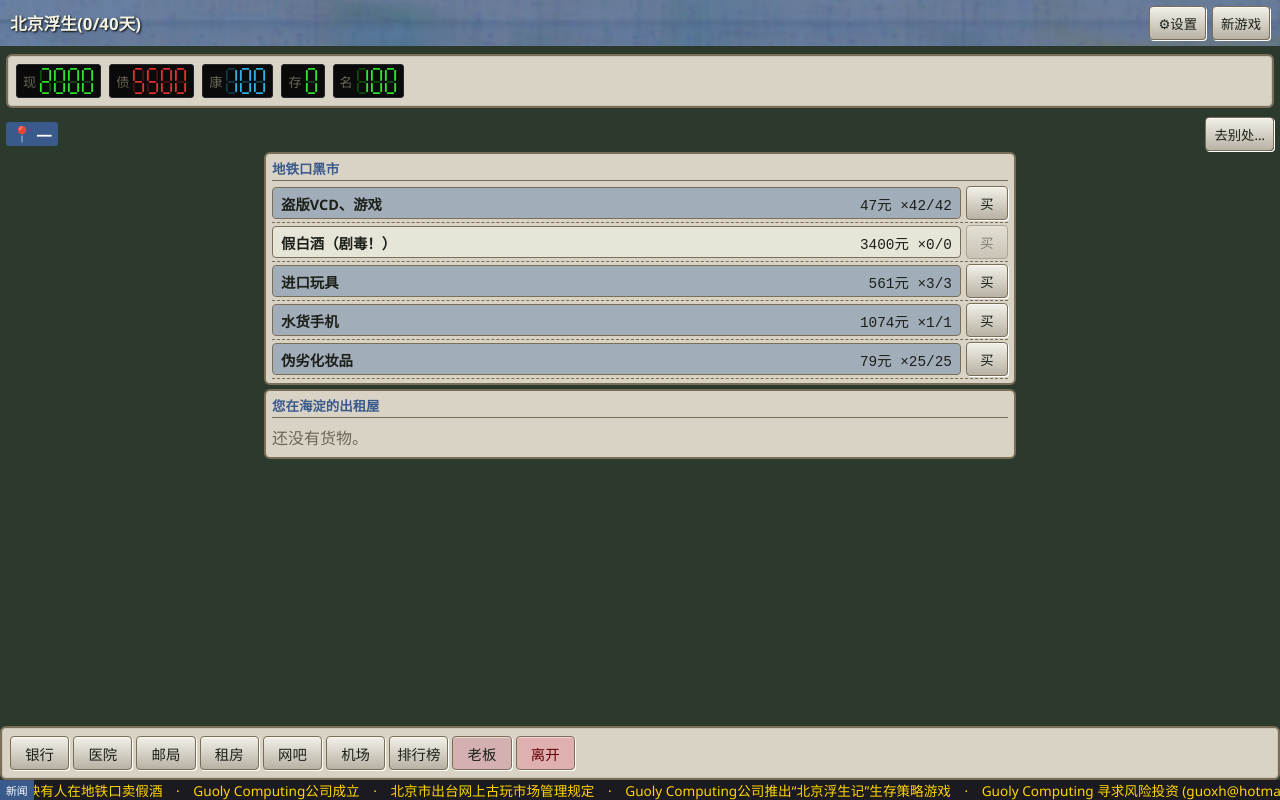
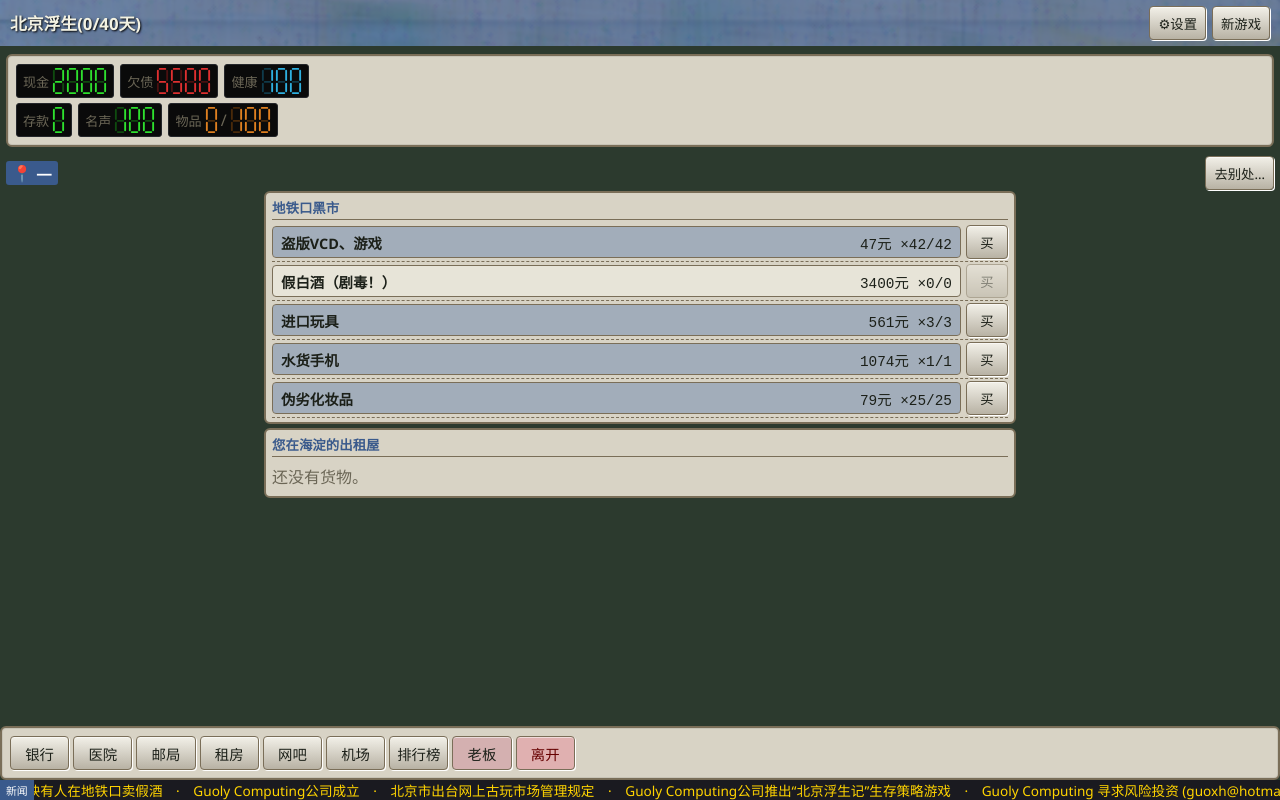
Before and after one commit to narcotics726/beijingfushengji-html, a Svelte app: page / in a window 1280 px wide. Built offline with nearby package versions, Linux system fonts and the light colour scheme.

Commit message:
fix(M2): 状态栏改两行全显示——第一行 现金/欠债/健康，第二行 存款/名声/物品(携带量/容量)，完整标签；去掉隐藏切换；物品字段标签对齐原版'物品'叫法

```diff
--- a/src/App.svelte
+++ b/src/App.svelte
@@ -46,7 +46,6 @@
   let showBoss = $state(false)
   let showLocation = $state(false)
   let showRank = $state(false)
-  let showStatus = $state(false)
 
   // 原版买卖数量默认=最大；金钱/价格/持仓一变化即重算为当前可买/可卖上限（可为 0）
   $effect(() => {
@@ -117,27 +116,18 @@
   </div>
 </header>
 
-<!-- 状态条 常驻，点开展开 -->
-<section
-  class="statusbar panel"
-  role="button"
-  tabindex="0"
-  onclick={() => (showStatus = !showStatus)}
-  onkeydown={(e) => {
-    if (e.key === 'Enter' || e.key === ' ') {
-      showStatus = !showStatus
-      e.preventDefault()
-    }
-  }}
->
-  <span class="cell"><span class="lab">现</span><LedNumber value={g.cash} lit="#2ee22e" height={28} /></span>
-  <span class="cell"><span class="lab">债</span><LedNumber value={g.debt} lit="#e03030" height={28} /></span>
-  <span class="cell"><span class="lab">康</span><LedNumber value={g.health} lit="#2eb0e0" height={28} /></span>
-  <span class="cell"><span class="lab">存</span><LedNumber value={g.bank} lit="#2ee22e" height={28} /></span>
-  <span class="cell"><span class="lab">名</span><LedNumber value={g.fame} lit={g.fame < 60 ? '#e03030' : '#2ee22e'} height={28} /></span>
-  {#if showStatus}
-    <span class="cell"><span class="lab">位</span><LedNumber value={g.total} lit="#e08020" height={20} /><span class="sl">/</span><LedNumber value={g.coat} lit="#e08020" height={20} /></span>
-  {/if}
+<!-- 状态条 常驻（两行，全显示） -->
+<section class="statusbar panel">
+  <div class="srow">
+    <span class="cell"><span class="lab">现金</span><LedNumber value={g.cash} lit="#2ee22e" height={28} /></span>
+    <span class="cell"><span class="lab">欠债</span><LedNumber value={g.debt} lit="#e03030" height={28} /></span>
+    <span class="cell"><span class="lab">健康</span><LedNumber value={g.health} lit="#2eb0e0" height={28} /></span>
+  </div>
+  <div class="srow">
+    <span class="cell"><span class="lab">存款</span><LedNumber value={g.bank} lit="#2ee22e" height={28} /></span>
+    <span class="cell"><span class="lab">名声</span><LedNumber value={g.fame} lit={g.fame < 60 ? '#e03030' : '#2ee22e'} height={28} /></span>
+    <span class="cell"><span class="lab">物品</span><LedNumber value={g.total} lit="#e08020" height={28} /><span class="sl">/</span><LedNumber value={g.coat} lit="#e08020" height={28} /></span>
+  </div>
 </section>
 </div>
 
@@ -335,7 +325,8 @@
   .topbar h1 { margin: 0; font-size: 1.05em; flex: 1; position: relative; z-index: 1; text-shadow: 1px 1px 2px #000; }
   .banner { position: absolute; inset: 0; background-size: cover; background-position: center; opacity: 0.28; }
   .top-actions { position: relative; z-index: 1; display: flex; gap: 6px; }
-  .statusbar { display: flex; flex-wrap: wrap; gap: 6px 8px; align-items: center; margin: 8px 6px; }
+  .statusbar { display: flex; flex-direction: column; gap: 5px; margin: 8px 6px; }
+  .srow { display: flex; flex-wrap: wrap; gap: 6px; align-items: center; }
   .cell { display: inline-flex; align-items: center; gap: 3px; background: #0a0a0a; border: 1px solid #24262a; border-radius: 3px; padding: 2px 6px; }
   .lab { font-size: 0.82em; color: var(--fsj-dim); }
   .sl { color: var(--fsj-dim); }
```
